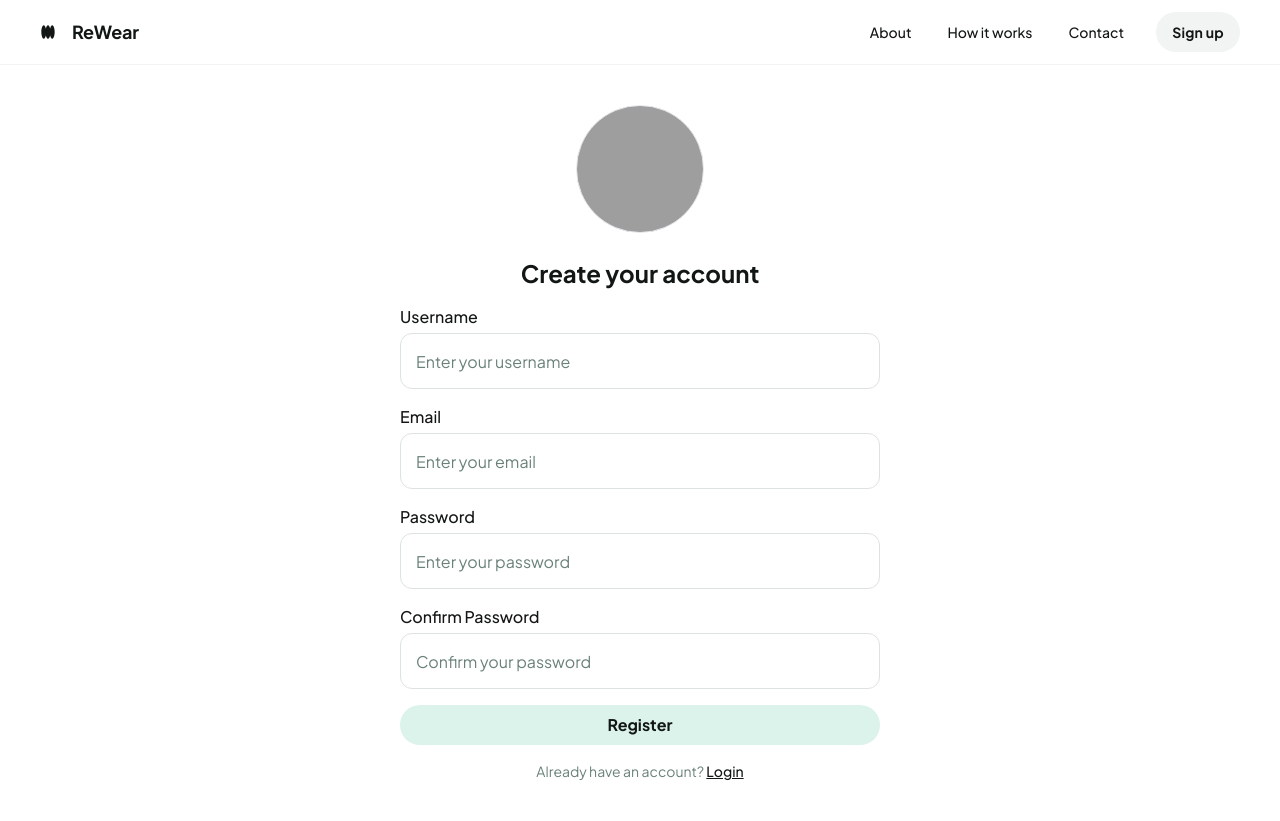
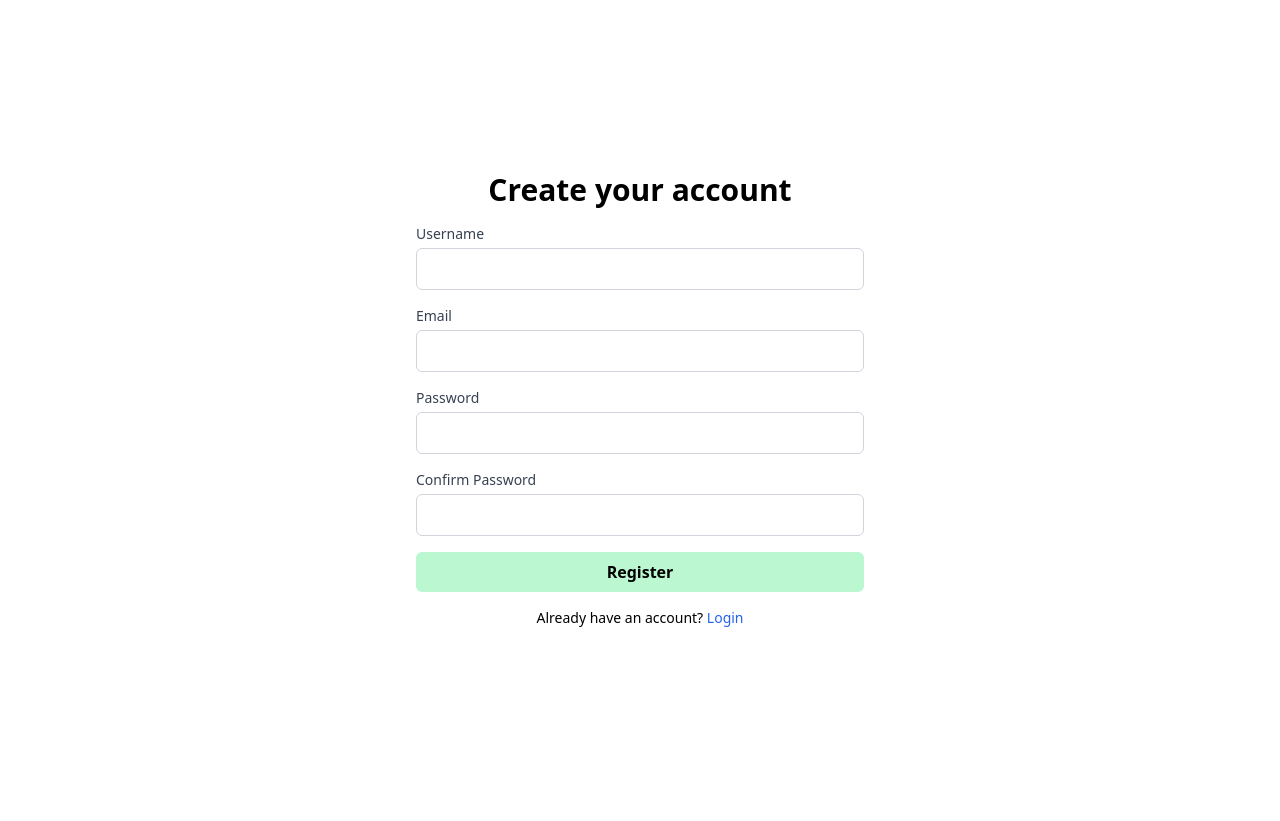
Before and after one commit to prakhar-zzz/oddo25, a Flask app: page /register in a window 1280 px wide. After the commit the page ends 627 px from the top, so only its background shows below. Run offline with Flask 3, Linux system fonts and the light colour scheme; some libraries are stand-ins or nearby versions; grey boxes are pictures that could not be loaded.

Commit message:
Update register.html

```diff
--- a/templates/register.html
+++ b/templates/register.html
@@ -2,123 +2,64 @@
 <html lang="en">
 <head>
   <meta charset="UTF-8" />
-    <title>ReWear - Register</title>
-    <link rel="preconnect" href="https://fonts.gstatic.com" crossorigin />
-    <link
-      rel="stylesheet"
-      as="style"
-      onload="this.rel='stylesheet'"
-      href="https://fonts.googleapis.com/css2?display=swap&family=Noto+Sans:wght@400;500;700;900&family=Plus+Jakarta+Sans:wght@400;500;700;800"
-    />
+  <meta name="viewport" content="width=device-width, initial-scale=1.0"/>
+  <title>Register - ReWear</title>
   <script src="https://cdn.tailwindcss.com?plugins=forms,container-queries"></script>
 </head>
+<body class="bg-white font-sans">
+  <div class="flex flex-col items-center justify-center min-h-screen px-4">
+    <h1 class="text-3xl font-bold mb-4">Create your account</h1>
 
-  <body
-    class="bg-white min-h-screen flex flex-col overflow-x-hidden"
-    style='font-family: "Plus Jakarta Sans", "Noto Sans", sans-serif;'
-  >
-    <!-- Navbar (copied from login page) -->
-    <header
-      class="flex items-center justify-between whitespace-nowrap border-b border-solid border-b-[#f1f4f3] px-10 py-3"
-    >
-      <div class="flex items-center gap-4 text-[#121615]">
-        <div class="size-4">
-          <svg viewBox="0 0 48 48" fill="none" xmlns="http://www.w3.org/2000/svg">
-            <path
-              d="M36.7273 44C33.9891 44 31.6043 39.8386 30.3636 33.69C29.123 39.8386 26.7382 44 24 44C21.2618 44 18.877 39.8386 17.6364 33.69C16.3957 39.8386 14.0109 44 11.2727 44C7.25611 44 4 35.0457 4 24C4 12.9543 7.25611 4 11.2727 4C14.0109 4 16.3957 8.16144 17.6364 14.31C18.877 8.16144 21.2618 4 24 4C26.7382 4 29.123 8.16144 30.3636 14.31C31.6043 8.16144 33.9891 4 36.7273 4C40.7439 4 44 12.9543 44 24C44 35.0457 40.7439 44 36.7273 44Z"
-              fill="currentColor"
-            />
-          </svg>
+    <!-- Flash Messages -->
+    {% with messages = get_flashed_messages(with_categories=true) %}
+      {% if messages %}
+        <div class="w-full max-w-md mb-4 space-y-2">
+          {% for category, message in messages %}
+            <div class="rounded-md p-3 text-sm
+              {% if category == 'success' %}
+                bg-green-100 text-green-800
+              {% elif category == 'danger' %}
+                bg-red-100 text-red-800
+              {% elif category == 'warning' %}
+                bg-yellow-100 text-yellow-800
+              {% else %}
+                bg-gray-100 text-gray-800
+              {% endif %}
+            ">
+              {{ message }}
             </div>
-        <h2 class="text-[#121615] text-lg font-bold leading-tight tracking-[-0.015em]">
-          ReWear
-        </h2>
+          {% endfor %}
         </div>
-      <div class="flex flex-1 justify-end gap-8">
-        <div class="flex items-center gap-9">
-          <a class="text-[#121615] text-sm font-medium leading-normal" href="#">About</a>
-          <a class="text-[#121615] text-sm font-medium leading-normal" href="#">How it works</a>
-          <a class="text-[#121615] text-sm font-medium leading-normal" href="#">Contact</a>
+      {% endif %}
+    {% endwith %}
+
+    <!-- Registration Form -->
+    <form action="{{ url_for('register') }}" method="POST" class="w-full max-w-md space-y-4">
+      <div>
+        <label class="block text-sm font-medium text-gray-700">Username</label>
+        <input type="text" name="username" required class="mt-1 block w-full rounded-md border border-gray-300 p-2"/>
       </div>
-        <button
-          class="flex min-w-[84px] max-w-[480px] cursor-pointer items-center justify-center overflow-hidden rounded-full h-10 px-4 bg-[#f1f4f3] text-[#121615] text-sm font-bold leading-normal tracking-[0.015em]"
-        >
-          <span class="truncate">Sign up</span>
-        </button>
+      <div>
+        <label class="block text-sm font-medium text-gray-700">Email</label>
+        <input type="email" name="email" required class="mt-1 block w-full rounded-md border border-gray-300 p-2"/>
       </div>
-    </header>
-
-    <!-- Form Section -->
-    <main class="flex-1 flex justify-center py-10 px-4">
-      <div class="w-full max-w-lg flex flex-col items-center">
-        <!-- Circle Image -->
-        <div
-          class="w-32 h-32 bg-cover bg-center rounded-full mb-6 border"
-          style="background-image: url('https://images.unsplash.com/photo-1529626455594-4ff0802cfb7e?auto=format&fit=crop&w=500&h=500&q=60');"
-        ></div>
-
-        <!-- Title -->
-        <h1 class="text-2xl font-bold text-[#121615] mb-4">Create your account</h1>
-
-        <!-- Form -->
-        <form class="w-full space-y-4 px-4">
-          <!-- Username -->
       <div>
-            <label class="block text-[#121615] font-medium mb-1">Username</label>
-            <input
-              type="text"
-              placeholder="Enter your username"
-              class="w-full h-14 p-[15px] rounded-xl border border-[#dde3e1] placeholder:text-[#6a8179] focus:outline-none focus:border-[#dde3e1]"
-            />
+        <label class="block text-sm font-medium text-gray-700">Password</label>
+        <input type="password" name="password" required class="mt-1 block w-full rounded-md border border-gray-300 p-2"/>
       </div>
-
-          <!-- Email -->
       <div>
-            <label class="block text-[#121615] font-medium mb-1">Email</label>
-            <input
-              type="email"
-              placeholder="Enter your email"
-              class="w-full h-14 p-[15px] rounded-xl border border-[#dde3e1] placeholder:text-[#6a8179] focus:outline-none focus:border-[#dde3e1]"
-            />
+        <label class="block text-sm font-medium text-gray-700">Confirm Password</label>
+        <input type="password" name="confirm_password" required class="mt-1 block w-full rounded-md border border-gray-300 p-2"/>
       </div>
-
-          <!-- Password -->
-          <div>
-            <label class="block text-[#121615] font-medium mb-1">Password</label>
-            <input
-              type="password"
-              placeholder="Enter your password"
-              class="w-full h-14 p-[15px] rounded-xl border border-[#dde3e1] placeholder:text-[#6a8179] focus:outline-none focus:border-[#dde3e1]"
-            />
-          </div>
-
-          <!-- Confirm Password -->
-          <div>
-            <label class="block text-[#121615] font-medium mb-1">Confirm Password</label>
-            <input
-              type="password"
-              placeholder="Confirm your password"
-              class="w-full h-14 p-[15px] rounded-xl border border-[#dde3e1] placeholder:text-[#6a8179] focus:outline-none focus:border-[#dde3e1]"
-            />
-          </div>
-
-          <!-- Register Button -->
-          <div>
-            <button
-              type="submit"
-              class="w-full h-10 bg-[#dcf3eb] text-[#121615] font-bold rounded-full hover:opacity-90 transition duration-200"
-            >
+      <button type="submit" class="w-full bg-green-200 text-black font-semibold py-2 rounded-md hover:bg-green-300">
         Register
       </button>
-          </div>
     </form>
 
-        <!-- Redirect to Login -->
-        <p class="text-sm text-[#6a8179] mt-4">
+    <p class="mt-4 text-sm">
       Already have an account?
-          <a href="/login" class="underline text-[#121615] font-medium">Login</a>
+      <a href="{{ url_for('login') }}" class="text-blue-600 hover:underline">Login</a>
     </p>
   </div>
-    </main>
 </body>
 </html>
```
Lines whose indentation alone changed are shown as unchanged.
